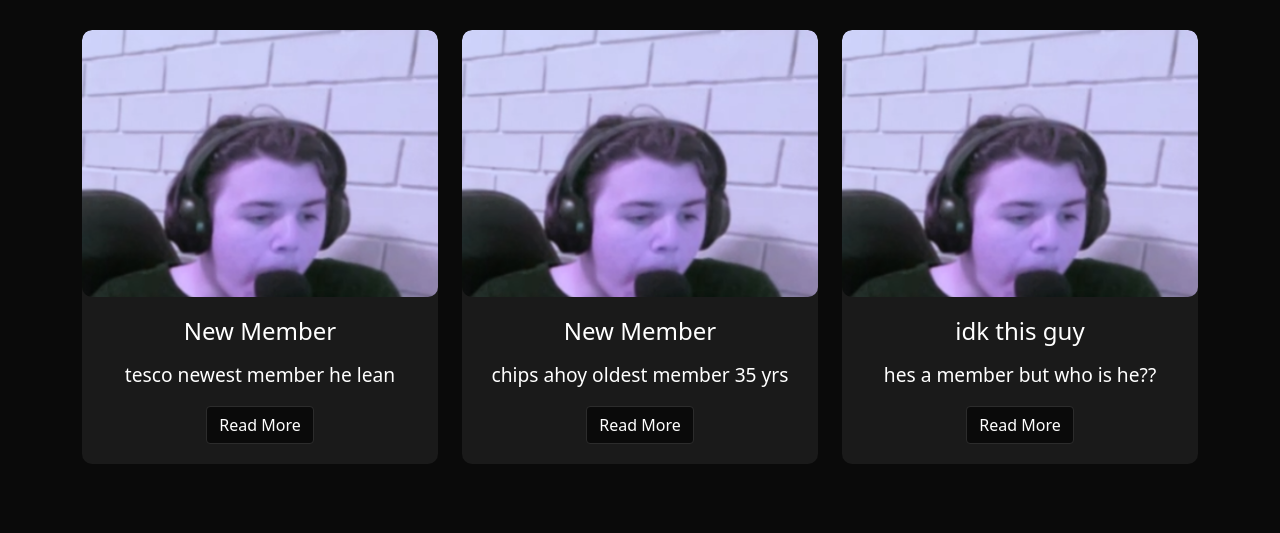
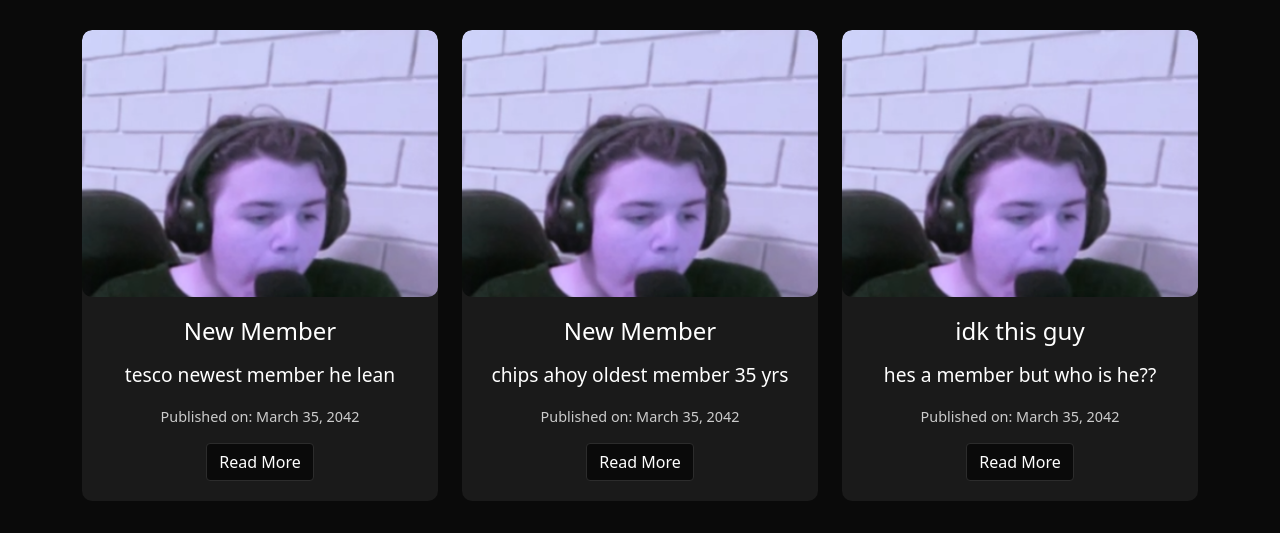
Before and after one commit to bozoteko/nnn, a plain HTML site: page news.html in a window 1280 px wide. Shown: the part 223-756 px from the top of the page. Drawn offline with nearby package versions, Linux system fonts and the light colour scheme.

Commit message:
Update news.html

```diff
--- a/news.html
+++ b/news.html
@@ -80,7 +80,6 @@
       color: #cccccc;
     }
 
-
     .image-container {
       width: 100%;
       padding-top: 75%; /* Adjust the padding top to reduce the height of the square */
@@ -97,8 +96,9 @@
       object-fit: cover;
     }
 
-    .image-container img:hover {
-      opacity: 0.8; /* Add hover effect */
+    .timestamp {
+      font-size: 0.9rem;
+      color: #ccc;
     }
   </style>
 </head>
@@ -162,6 +162,7 @@
               <div class="card-body">
                 <h5 class="card-title">New Member</h5>
                 <p class="card-text">tesco newest member he lean</p>
+                <p class="timestamp">Published on: March 35, 2042</p>
                 <a href="https://www.reddit.com/r/leangains/" class="btn btn-primary">Read More</a>
               </div>
             </div>
@@ -176,6 +177,7 @@
               <div class="card-body">
                 <h5 class="card-title">New Member</h5>
                 <p class="card-text">chips ahoy oldest member 35 yrs</p>
+                <p class="timestamp">Published on: March 35, 2042</p>
                 <a href="https://www.reddit.com/r/oldpeoplefacebook/" class="btn btn-primary">Read More</a>
               </div>
             </div>
@@ -190,6 +192,7 @@
               <div class="card-body">
                 <h5 class="card-title">idk this guy</h5>
                 <p class="card-text">hes a member but who is he??</p>
+                <p class="timestamp">Published on: March 35, 2042</p>
                 <a href="https://www.reddit.com/" class="btn btn-primary">Read More</a>
               </div>
             </div>
```
Lines whose indentation alone changed are shown as unchanged.
